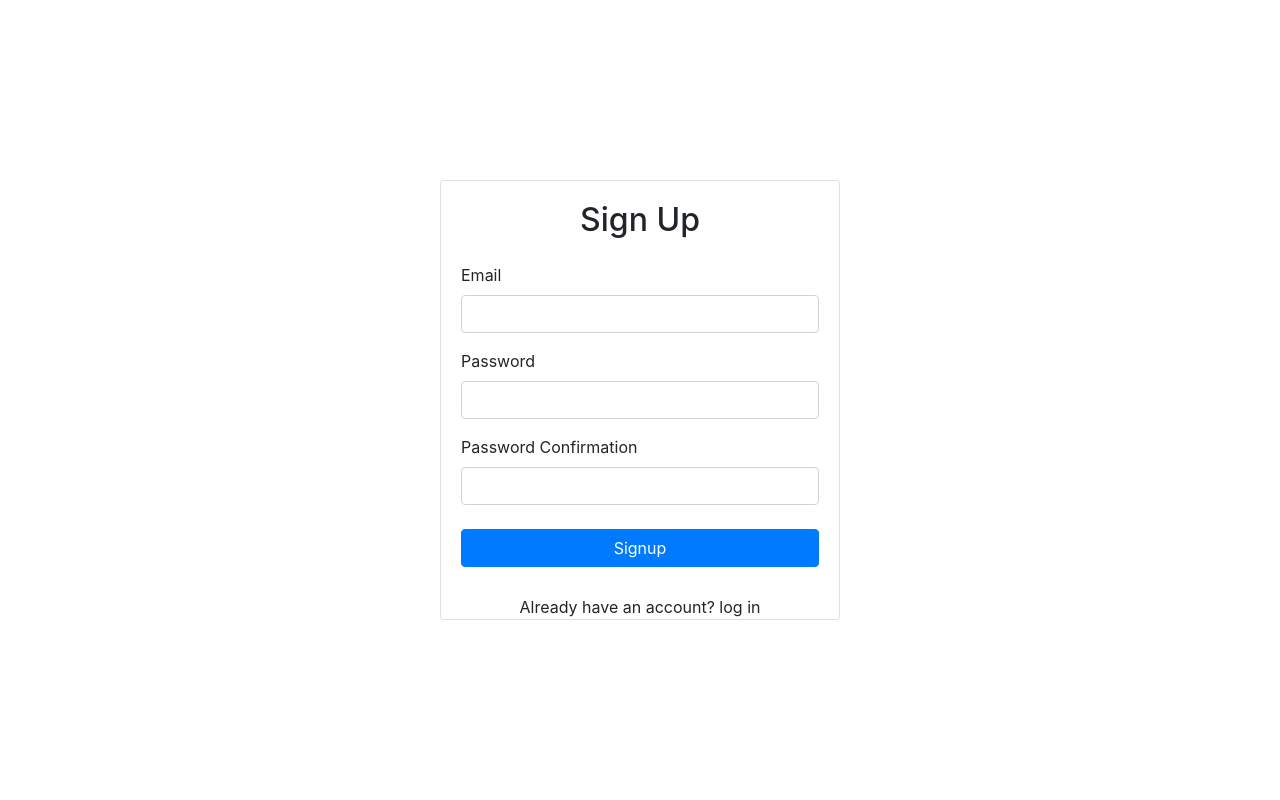
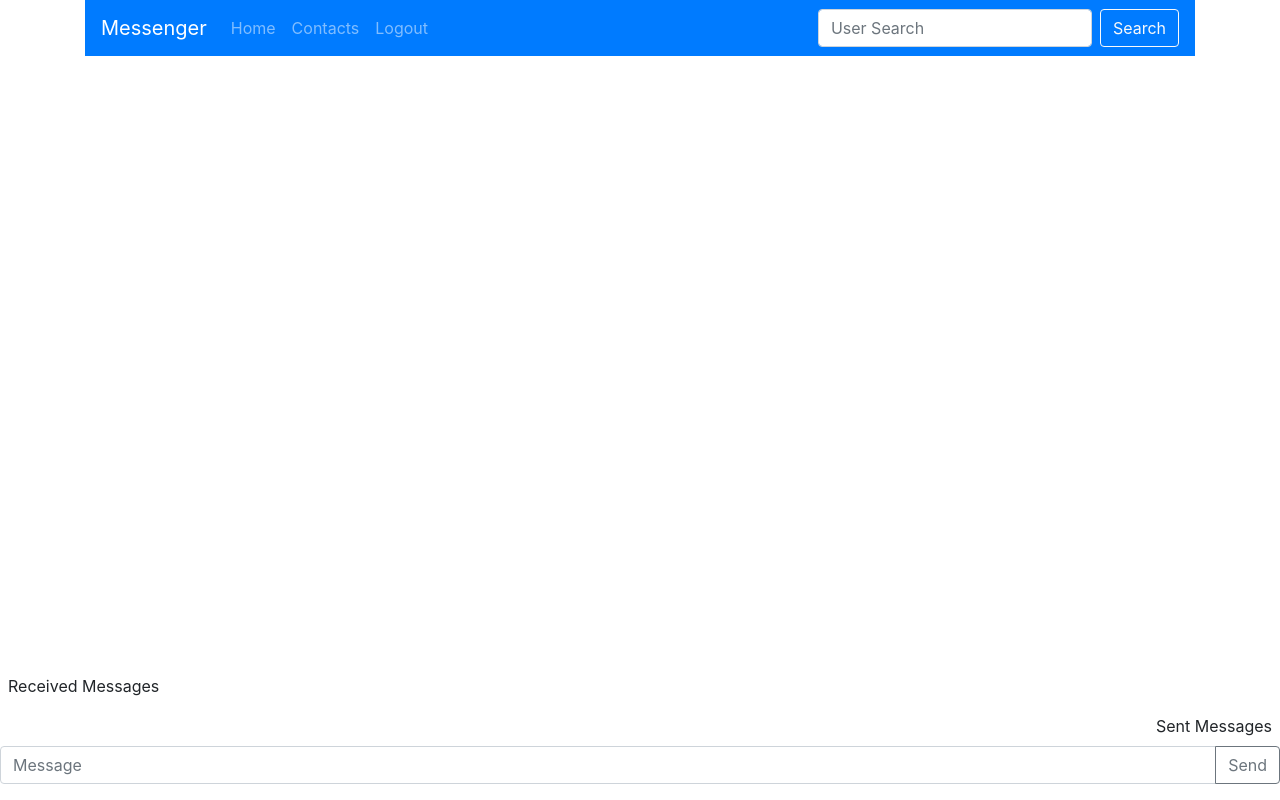
Before and after one commit to messenger-app-team/messenger-app, a React (Create React App) app in the folder client/: page / in a window 1280 px wide. Built offline with nearby package versions, Linux system fonts and the light colour scheme.

Commit message:
nav update

```diff
--- a/client/src/App.js
+++ b/client/src/App.js
@@ -7,8 +7,8 @@ import "bootstrap/dist/css/bootstrap.min.css"
 
 function App() {
   return (
-    // <ChatApp />
-    <Signup />
+    <ChatApp />
+    // <Signup />
 
     //   <>
 
--- a/client/src/components/NavBar/index.js
+++ b/client/src/components/NavBar/index.js
@@ -1,12 +1,25 @@
 import React, { Component } from 'react';
-import { Nav } from 'react-bootstrap';
+import { Navbar, Nav, FormControl, Form, Button } from 'react-bootstrap';
 
 class NavBar extends Component {
   render() {
     return (
-      <nav>
-        <h1 className='justify-content-center'>message-app</h1>
-      </nav>
+      <Navbar bg='primary' variant='dark'>
+        <Navbar.Brand href='#home'>Messenger</Navbar.Brand>
+        <Nav className='mr-auto'>
+          <Nav.Link href='#home'>Home</Nav.Link>
+          <Nav.Link href='#contacts'>Contacts</Nav.Link>
+          <Nav.Link href='#logout'>Logout</Nav.Link>
+        </Nav>
+        <Form inline>
+          <FormControl
+            type='text'
+            placeholder='User Search'
+            className='mr-sm-2'
+          />
+          <Button variant='outline-light'>Search</Button>
+        </Form>
+      </Navbar>
     );
   }
 }
```
